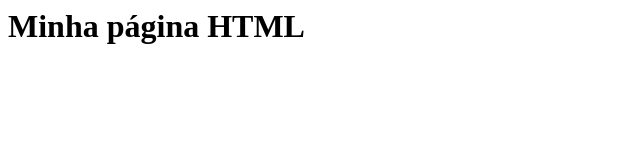
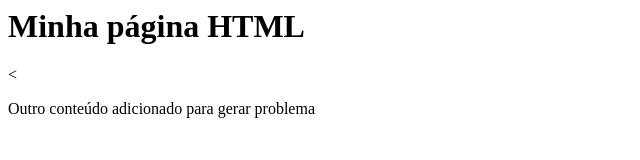
Before and after one commit to saviogustavo/gama-no-github, a plain HTML site: page index.html in a window 1280 px wide. Shown: the whole page, without its empty margins (0-640 px from the left). Drawn offline with Linux system fonts and the light colour scheme.

Commit message:
outro commit, desta vez em master

```diff
--- a/index.html
+++ b/index.html
@@ -1,5 +1,6 @@
 <html>
     <body>
         <h1>Minha página HTML</h1>
+        <<p>Outro conteúdo adicionado para gerar problema</p>
     </body>
 </html>
```
